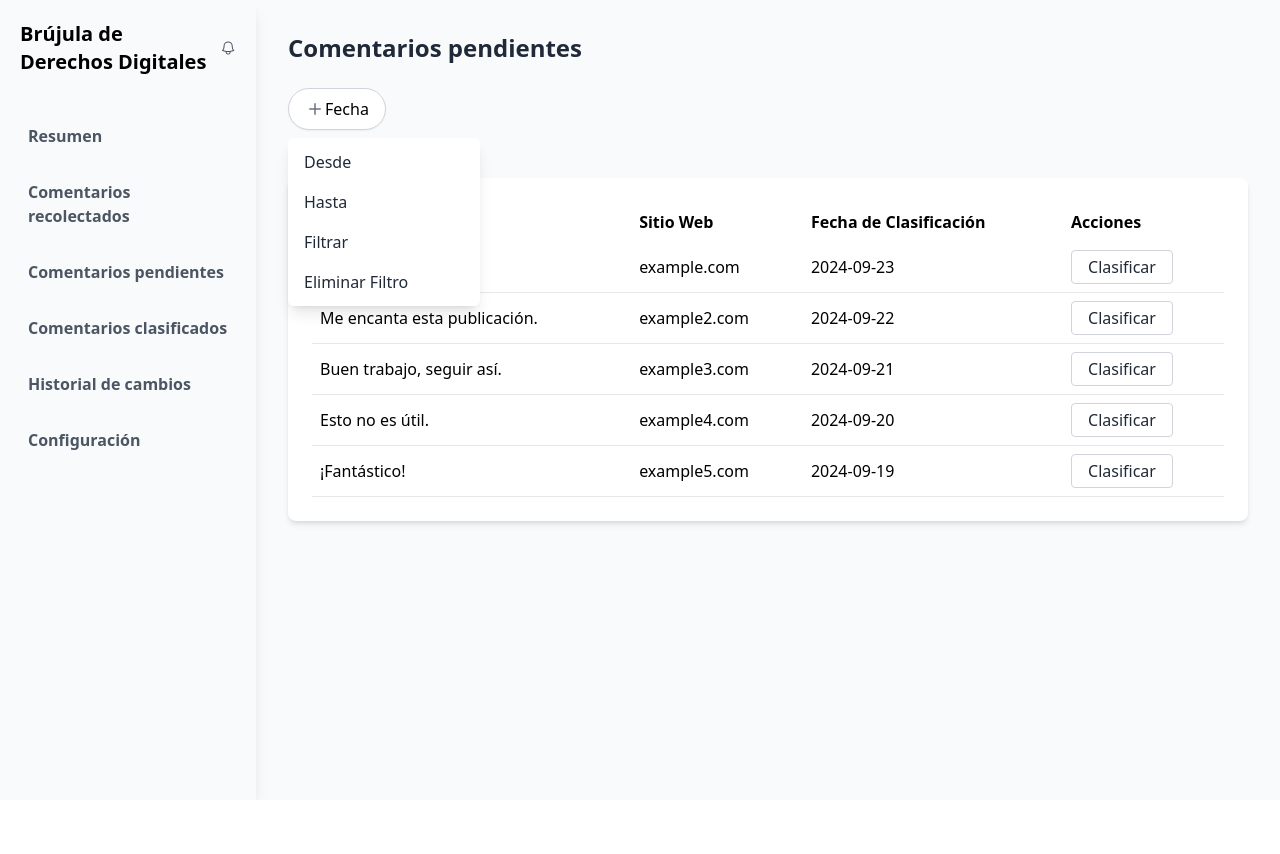
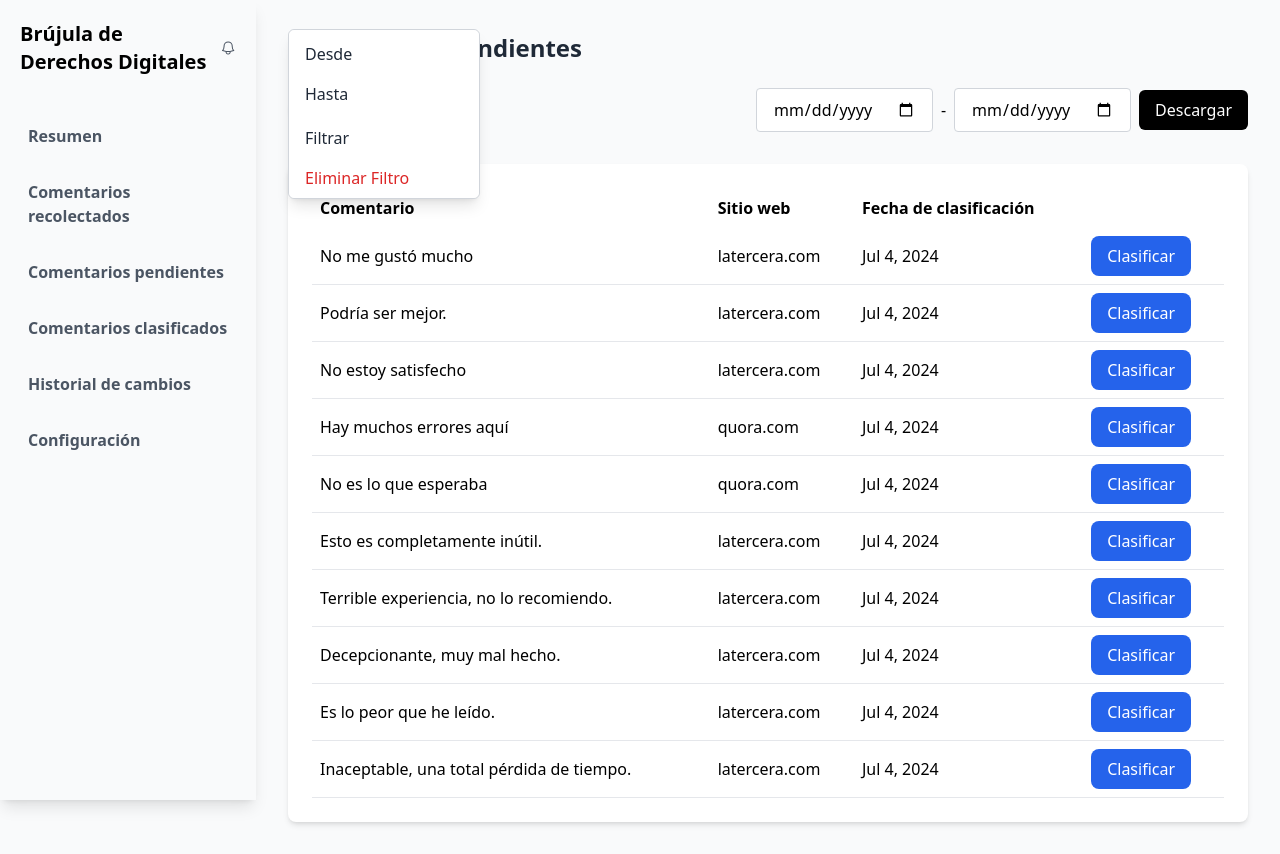
Before and after one commit to MelanieSeg/brujuladederechos, a React (Create React App) app in the folder frontend/: page /comentarios-pendientes in a window 1280 px wide. Both pictures are taken after a click on the button "Fecha". Before the commit the page ends 800 px from the top, so only its background shows below. Built offline with nearby package versions, Linux system fonts and the light colour scheme.

Commit message:
Creacion de barra lateral para comentarios de forma manual entre otros cambios menores

```diff
--- a/frontend/package.json
+++ b/frontend/package.json
@@ -11,6 +11,7 @@
     "react": "^18.3.1",
     "react-chartjs-2": "^5.2.0",
     "react-dom": "^18.3.1",
+    "react-router-dom": "^6.26.2",
     "react-scripts": "5.0.1",
     "web-vitals": "^2.1.4"
   },
--- a/frontend/src/components/ComentariosClasificados.js
+++ b/frontend/src/components/ComentariosClasificados.js
@@ -183,7 +183,6 @@ export default function ComentariosClasificados() {
         <div className="py-1">
           <div className="px-4 py-2 text-sm text-gray-700 font-semibold flex items-center">
             {/* Icono de lupa */}
-            <span className="mr-2">🔍</span>
             Prioridad
           </div>
           <div className="px-4 py-2">
--- a/frontend/src/components/ComentariosPendientes.js
+++ b/frontend/src/components/ComentariosPendientes.js
@@ -2,6 +2,8 @@ import React, { useState, useRef, useEffect } from 'react';
 import { PlusIcon } from '@heroicons/react/20/solid';
 
 export default function ComentariosPendientes() {
+  const [paginaActual, setPaginaActual] = useState(1); // Estado para la página actual
+  const [comentariosPorPagina] = useState(10); // Número de comentarios por página
   const [fechaDesde, setFechaDesde] = useState('');
   const [fechaHasta, setFechaHasta] = useState('');
   const [comentariosFiltrados, setComentariosFiltrados] = useState([]);
@@ -10,17 +12,44 @@ export default function ComentariosPendientes() {
   const [isCalendarOpenHasta, setIsCalendarOpenHasta] = useState(false);
   const [selectedDateDesde, setSelectedDateDesde] = useState('');
   const [selectedDateHasta, setSelectedDateHasta] = useState('');
+  const [mostrarBarraClasificacion, setMostrarBarraClasificacion] = useState(false); // Estado para mostrar barra de clasificación
   const calendarDesdeRef = useRef(null);
   const calendarHastaRef = useRef(null);
+  const [barraClasificacionVisible, setBarraClasificacionVisible] = useState(false);
+  const [comentarioSeleccionado, setComentarioSeleccionado] = useState(null);
+
+  const clasificarComentario = (comentario) => {
+    setComentarioSeleccionado(comentario);
+    setBarraClasificacionVisible(true);
+  };
 
   const comentarios = [
-    { texto: 'No estoy de acuerdo.', sitio: 'example.com', fecha: '2024-09-23' },
-    { texto: 'Me encanta esta publicación.', sitio: 'example2.com', fecha: '2024-09-22' },
-    { texto: 'Buen trabajo, seguir así.', sitio: 'example3.com', fecha: '2024-09-21' },
-    { texto: 'Esto no es útil.', sitio: 'example4.com', fecha: '2024-09-20' },
-    { texto: '¡Fantástico!', sitio: 'example5.com', fecha: '2024-09-19' },
-    // Agrega más comentarios según sea necesario
+    { texto: 'No me gustó mucho', sitio: 'latercera.com', fecha: 'Jul 4, 2024' },
+    { texto: 'Podría ser mejor.', sitio: 'latercera.com', fecha: 'Jul 4, 2024' },
+    { texto: 'No estoy satisfecho', sitio: 'latercera.com', fecha: 'Jul 4, 2024' },
+    { texto: 'Hay muchos errores aquí', sitio: 'quora.com', fecha: 'Jul 4, 2024' },
+    { texto: 'No es lo que esperaba', sitio: 'quora.com', fecha: 'Jul 4, 2024' },
+    { texto: 'Esto es completamente inútil.', sitio: 'latercera.com', fecha: 'Jul 4, 2024' },
+    { texto: 'Terrible experiencia, no lo recomiendo.', sitio: 'latercera.com', fecha: 'Jul 4, 2024' },
+    { texto: 'Decepcionante, muy mal hecho.', sitio: 'latercera.com', fecha: 'Jul 4, 2024' },
+    { texto: 'Es lo peor que he leído.', sitio: 'latercera.com', fecha: 'Jul 4, 2024' },
+    { texto: 'Inaceptable, una total pérdida de tiempo.', sitio: 'latercera.com', fecha: 'Jul 4, 2024' },
   ];
+
+  // Paginación: Cálculo de los comentarios a mostrar en función de la página
+  const indiceUltimoComentario = paginaActual * comentariosPorPagina;
+  const indicePrimerComentario = indiceUltimoComentario - comentariosPorPagina;
+  const comentariosAMostrar = comentariosFiltrados.length > 0
+    ? comentariosFiltrados.slice(indicePrimerComentario, indiceUltimoComentario)
+    : comentarios.slice(indicePrimerComentario, indiceUltimoComentario);
+
+  const totalPaginas = Math.ceil(
+    (comentariosFiltrados.length > 0 ? comentariosFiltrados.length : comentarios.length) / comentariosPorPagina
+  );
+
+  const cambiarPagina = (numeroPagina) => {
+    setPaginaActual(numeroPagina);
+  };
 
   const filtrarComentarios = () => {
     const desde = new Date(fechaDesde);
@@ -78,7 +107,9 @@ export default function ComentariosPendientes() {
 
     return (
       <div className="absolute mt-2 bg-white p-4 rounded shadow-lg z-10 w-64">
-        <div className="text-center font-bold mb-2">{today.toLocaleString('default', { month: 'long' })} {today.getFullYear()}</div>
+        <div className="text-center font-bold mb-2">
+          {today.toLocaleString('default', { month: 'long' })} {today.getFullYear()}
+        </div>
         <div className="grid grid-cols-7 gap-2">
           {['Do', 'Lu', 'Ma', 'Mi', 'Ju', 'Vi', 'Sa'].map((day, index) => (
             <div key={index} className="text-gray-500 text-sm">{day}</div>
@@ -121,23 +152,47 @@ export default function ComentariosPendientes() {
     };
   }, [isCalendarOpenDesde, isCalendarOpenHasta]);
 
+  const toggleBarraClasificacion = () => {
+    setMostrarBarraClasificacion(!mostrarBarraClasificacion);
+  };
+
   return (
-    <div className="p-8">
+    <div className="p-8 flex flex-col">
+      <div className="flex-grow">
         <h2 className="text-2xl font-semibold mb-6 text-gray-800">Comentarios pendientes</h2>
 
-      <div className="relative inline-block text-left mb-4">
-        <div>
+        {/* Contenedor principal que contiene el botón Fecha y el conjunto de inputs y botón Descargar */}
+        <div className="flex justify-between items-center mb-4">
+
+          {/* Botón Fecha alineado a la izquierda */}
           <button
             onClick={() => setMostrarSelectorFecha(!mostrarSelectorFecha)}
             className="flex items-center space-x-2 border border-gray-300 rounded-full px-4 py-2 bg-white shadow-sm"
           >
             <PlusIcon className="w-5 h-5 text-gray-500" />
-            Fecha
+            <span>Fecha</span>
           </button>
+
+          {/* Inputs de fecha y botón Descargar alineados a la derecha */}
+          <div className="flex items-center space-x-2">
+            <input
+              type="date"
+              value={fechaDesde}
+              onChange={(e) => setFechaDesde(e.target.value)}
+              className="border border-gray-300 rounded px-4 py-2 bg-white"
+            />
+            <span>-</span>
+            <input
+              type="date"
+              value={fechaHasta}
+              onChange={(e) => setFechaHasta(e.target.value)}
+              className="border border-gray-300 rounded px-4 py-2 bg-white"
+            />
+            <button className="bg-black text-white px-4 py-2 rounded-md">Descargar</button>
           </div>
 
           {mostrarSelectorFecha && (
-          <div className="absolute left-0 mt-2 w-48 rounded-md shadow-lg z-10"> {/* Cambié right-0 por left-0 */}
+           <div className="absolute mt-2 w-48 bg-white border border-gray-300 rounded-md shadow-lg z-10">
               <div className="rounded-md bg-white shadow-xs">
                 <div className="py-1">
                   <button
@@ -158,6 +213,7 @@ export default function ComentariosPendientes() {
                   {isCalendarOpenHasta && (
                     <div ref={calendarHastaRef}>{renderCalendar(false)}</div>
                   )}
+                </div>
                 <button
                   onClick={filtrarComentarios}
                   className="w-full text-left py-2 px-4 text-gray-800 hover:bg-gray-200"
@@ -166,11 +222,10 @@ export default function ComentariosPendientes() {
                 </button>
                 <button
                   onClick={eliminarFiltro}
-                  className="w-full text-left py-2 px-4 text-gray-800 hover:bg-gray-200"
+                  className="w-full text-left py-2 px-4 text-red-600 hover:bg-red-100"
                 >
                   Eliminar Filtro
                 </button>
-              </div>
               </div>
             </div>
           )}
@@ -181,27 +236,156 @@ export default function ComentariosPendientes() {
             <thead>
               <tr>
                 <th className="p-2 text-left">Comentario</th>
-              <th className="p-2 text-left">Sitio Web</th>
-              <th className="p-2 text-left">Fecha de Clasificación</th>
-              <th className="p-2 text-left">Acciones</th>
+                <th className="p-2 text-left">Sitio web</th>
+                <th className="p-2 text-left">Fecha de clasificación</th>
+                <th className="p-2 text-left"></th>
               </tr>
             </thead>
             <tbody>
-            {(comentariosFiltrados.length > 0 ? comentariosFiltrados : comentarios).map((comentario, index) => (
+              {comentariosAMostrar.map((comentario, index) => (
                 <tr key={index} className="border-b">
                   <td className="p-2">{comentario.texto}</td>
                   <td className="p-2">{comentario.sitio}</td>
                   <td className="p-2">{comentario.fecha}</td>
                   <td className="p-2">
-                  <button className="bg-white text-gray-800 border border-gray-300 py-1 px-4 rounded">
+                    <button
+                      className="bg-blue-600 text-white py-2 px-4 rounded-lg"
+                      onClick={() => clasificarComentario(comentario)}
+                    >
                       Clasificar
                     </button>
                   </td>
                 </tr>
               ))}
             </tbody>
+
           </table>
+
+          {/* (tu código de paginación aquí) */}
         </div>
       </div>
-  );
+
+      {/* Barra lateral para clasificación */}
+      {barraClasificacionVisible && (
+        <div className="fixed right-[0px] top-0 h-[1070px] w-[430px] bg-white shadow-lg p-6 opacity-100 border-l border-l-gray-300">
+          <div className="flex justify-between items-start">
+            <h2 className="text-xl font-bold">Clasificación manual de comentario</h2>
+            <button
+              onClick={() => setBarraClasificacionVisible(false)}
+              className="text-gray-500 hover:text-gray-700 text-lg"
+            >
+              &#10005; {/* Este es el símbolo de la X */}
+            </button>
+          </div>
+          <br />
+          <p><strong>Comentario:</strong></p>
+          <p>{comentarioSeleccionado?.texto}</p>
+
+          <div className="mt-4">
+            <label className="block mt-2">
+              Privacidad intrusiva:
+              <input
+                type="number"
+                min="1"
+                max="3"
+                placeholder="PR"
+                className="border rounded w-full mt-1 p-1"
+              />
+            </label>
+            <p className="text-gray-500 text-sm mt-1">Grado de intrusión en la privacidad. Valor de 1 a 3.</p>
+
+            <label className="block mt-4">
+              Tiempo (0-1):
+              <input
+                type="number"
+                min="0"
+                max="1"
+                placeholder="T"
+                step="0.1"
+                className="border rounded w-full mt-1 p-1"
+              />
+            </label>
+            <p className="text-gray-500 text-sm mt-1">Tiempo relacionado con la información (antigüedad). Valor de 0 a 1.</p>
+
+            <label className="block mt-4">
+              Empatía hacia la privacidad (0-1):
+              <input
+                type="number"
+                min="0"
+                max="1"
+                placeholder="E.Privacidad"
+                className="border rounded w-full mt-1 p-1"
+              />
+            </label>
+            <p className="text-gray-500 text-sm mt-1">Empatía hacia la privacidad de la persona. Valor de 0 a 1.</p>
+
+            <label className="block mt-4">
+              Interés público (1-3):
+              <input
+                type="number"
+                min="1"
+                max="3"
+                placeholder="IP"
+                className="border rounded w-full mt-1 p-1"
+              />
+            </label>
+            <p className="text-gray-500 text-sm mt-1">Nivel de interés público sobre el asunto. Valor de 1 a 3.</p>
+
+            <label className="block mt-4">
+              Figura pública (1-2):
+              <input
+                type="number"
+                min="1"
+                max="2"
+                placeholder="PF"
+                className="border rounded w-full mt-1 p-1"
+              />
+            </label>
+            <p className="text-gray-500 text-sm mt-1">Indica si es una figura pública sobre el asunto. Valor de 1 a 2.</p>
+
+            <label className="block mt-4">
+              Origen de la información (-0.75 - 0):
+              <input
+                type="number"
+                min="-0.75"
+                max="0"
+                placeholder="OI"
+                step={0.05}
+                className="border rounded w-full mt-1 p-1"
+              />
+            </label>
+            <p className="text-gray-500 text-sm mt-1">Origen de la información, si es legal o cuestionable. Valor de -0.75 a 0.</p>
+
+            <label className="block mt-4">
+              Empatía hacia la libertad de expresión (0-1):
+              <input
+                type="number"
+                min="0"
+                max="1"
+                placeholder="E.Libertad"
+                className="border rounded w-full mt-1 p-1"
+              />
+            </label>
+            <p className="text-gray-500 text-sm mt-1">Empatía hacia la libertad de expresión. Valor de 0 a 1.</p>
+
+          </div>
+
+          <div className="flex mt-6 justify-between">
+            <button
+              onClick={() => setBarraClasificacionVisible(false)}
+              className="bg-red-600 text-white py-2 px-4 rounded w-[48%]"
+            >
+              Cancelar
+            </button>
+            <button
+              className="bg-blue-600 text-white py-2 px-4 rounded w-[48%]"
+            /*onClick={ Aquí puedes agregar la funcionalidad para completar }*/
+            >
+              Completar
+            </button>
+          </div>
+        </div>
+      )}
+    </div>
+  )
 }
```
Also changed, not shown: 1 other file (tests, documents, lock files or other folders). Lines whose indentation alone changed are shown as unchanged.
